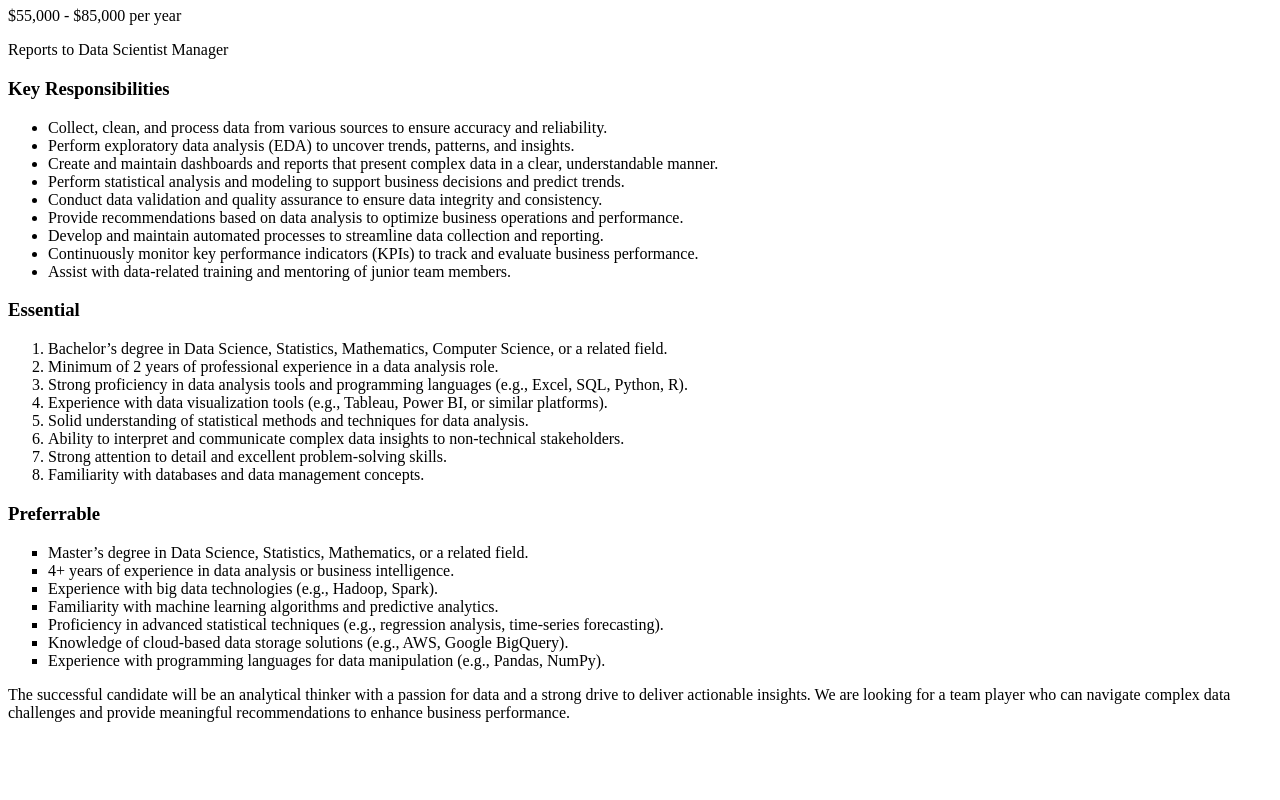
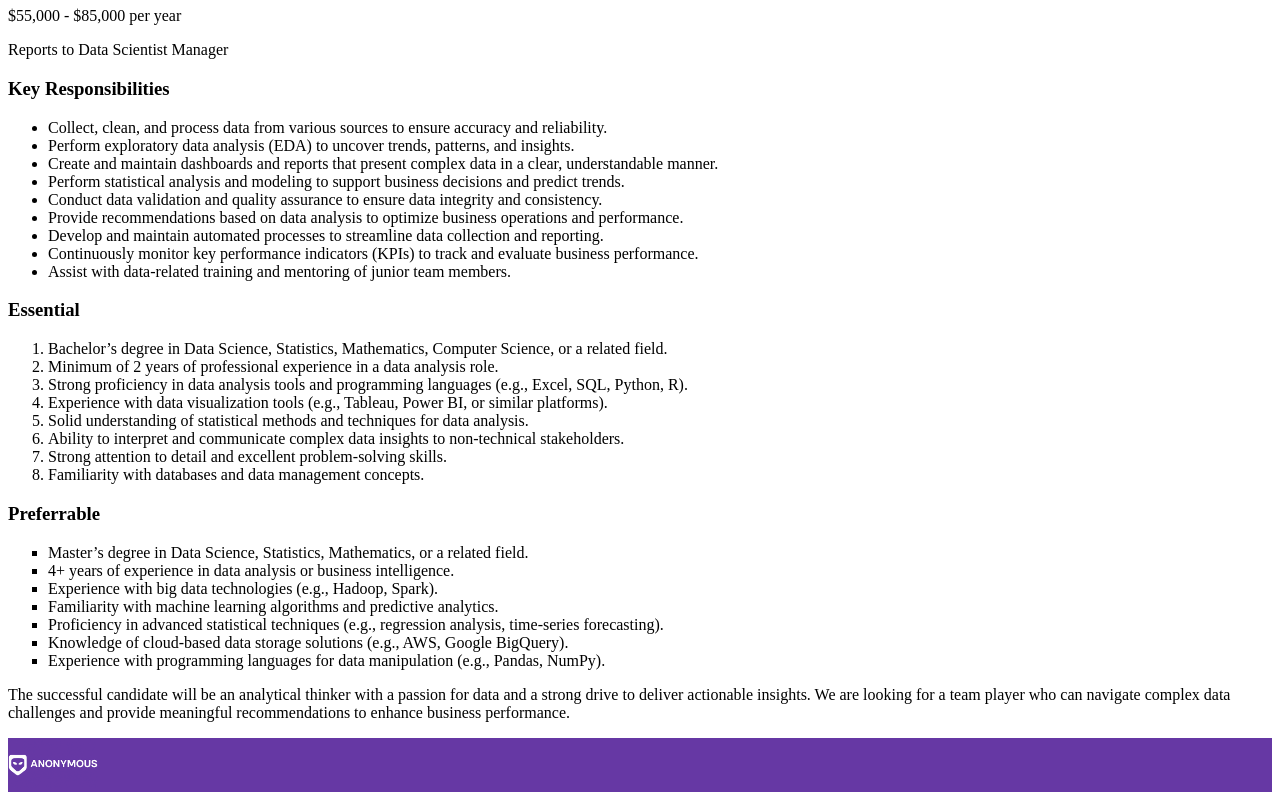
Before and after one commit to Terrasean123/TeamAnonymous_Project, a plain HTML site: page jobs.html in a window 1280 px wide. Shown: the part 2383-3183 px from the top of the page. Before the commit the page ends 3121 px from the top, so only its background shows below. Drawn offline with Linux system fonts and the light colour scheme.

Commit message:
added footer

```diff
--- a/jobs.html
+++ b/jobs.html
@@ -162,4 +162,7 @@
             <p>The successful candidate will be an analytical thinker with a passion for data and a strong drive to deliver actionable insights. We are looking for a team player who can navigate complex data challenges and provide meaningful recommendations to enhance business performance.</p>
         </div>
     </article>
+    <footer>
+        <img src="images/anon_logo1.png" alt="anon_logo1" width="90" height="50.6">
+    </footer>
 </body>
```
